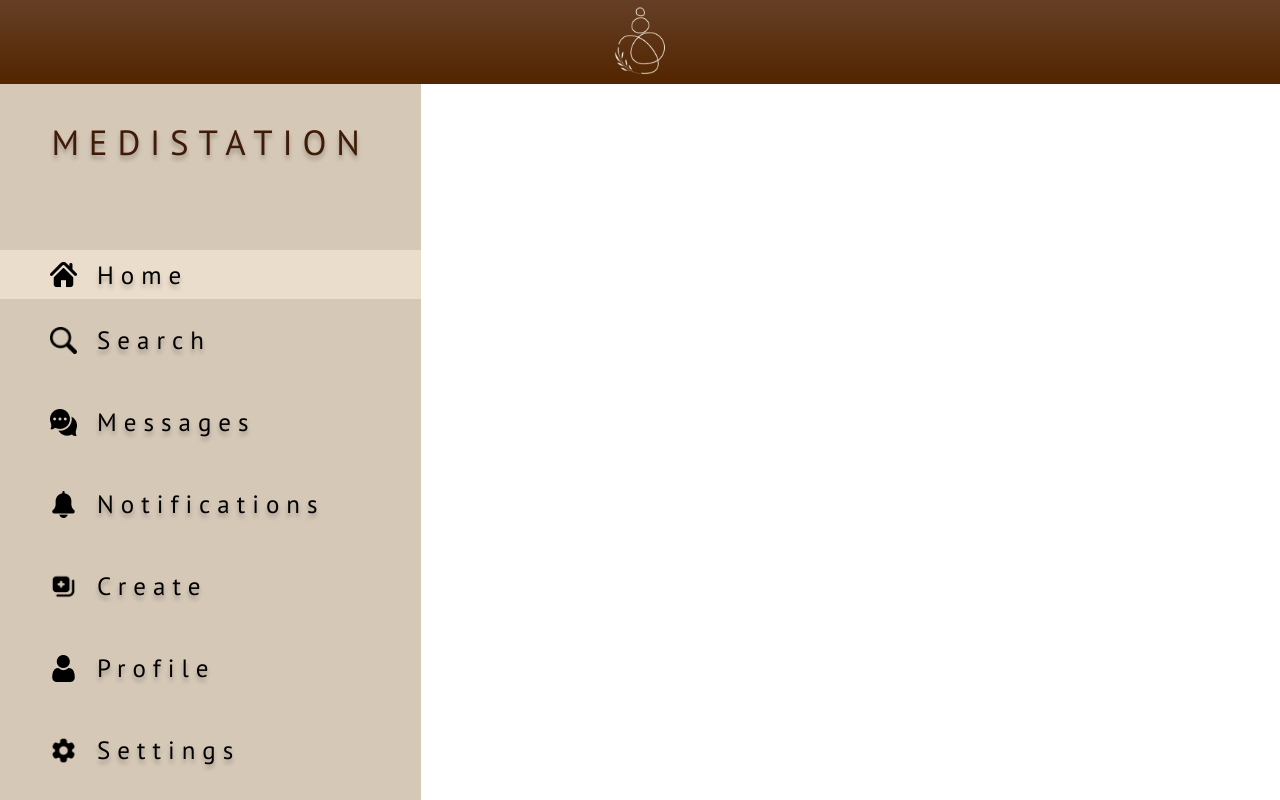
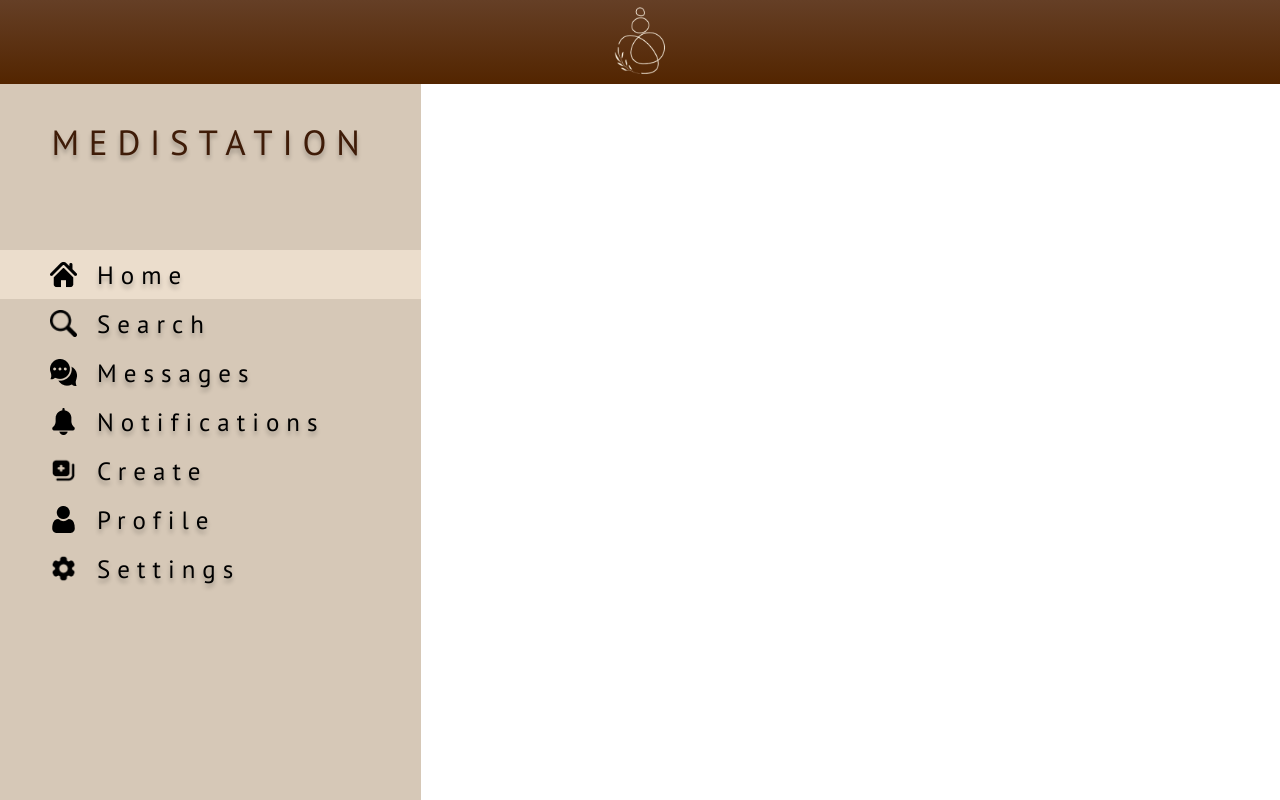
Before and after one commit to LuisMav23/medistation, a React (Create React App) app: page /homepage in a window 1280 px wide. Shown: the top 800 px of the page. Built offline with nearby package versions, Linux system fonts and the light colour scheme.

Commit message:
added homepage left-side-bar updated css

```diff
--- a/src/components/styles/homepageleftside.css
+++ b/src/components/styles/homepageleftside.css
@@ -38,6 +38,8 @@
 .bar-item {
     cursor: pointer;
     display: flex;
+    width:421px;
+    height: 49px;
 }
 
 .bar-item-image {
```
